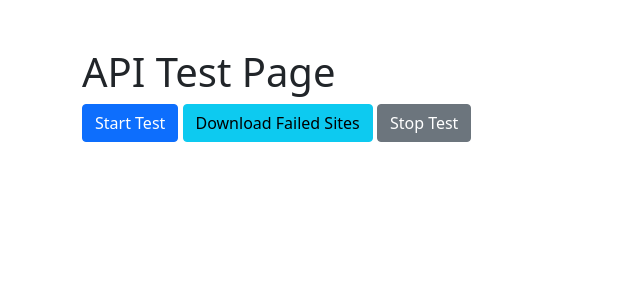
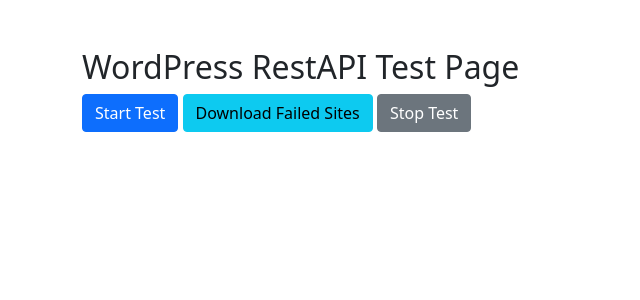
Before and after one commit to samiulhuda360/flask_with_socketio, a Flask app: page /restapi_test in a window 1280 px wide. Shown: the part 66-366 px from the top of the page, without its empty margins (0-640 px from the left). Run offline with Flask 3, Linux system fonts and the light colour scheme; some libraries are stand-ins or nearby versions.

Commit message:
Rest API testing

```diff
--- a/templates/restapi_test.html
+++ b/templates/restapi_test.html
@@ -62,7 +62,7 @@
         </div>
     </nav>
     <div class="container mt-5">
-        <h1>API Test Page</h1>
+        <h2>WordPress RestAPI Test Page</h2>
         <button id="startTest" class="btn btn-primary">Start Test</button>
         <!-- Download button for the Excel file -->
         <a href="/download_failed_sites" class="btn btn-info" id="downloadFailedSites">Download Failed Sites</a>
```
